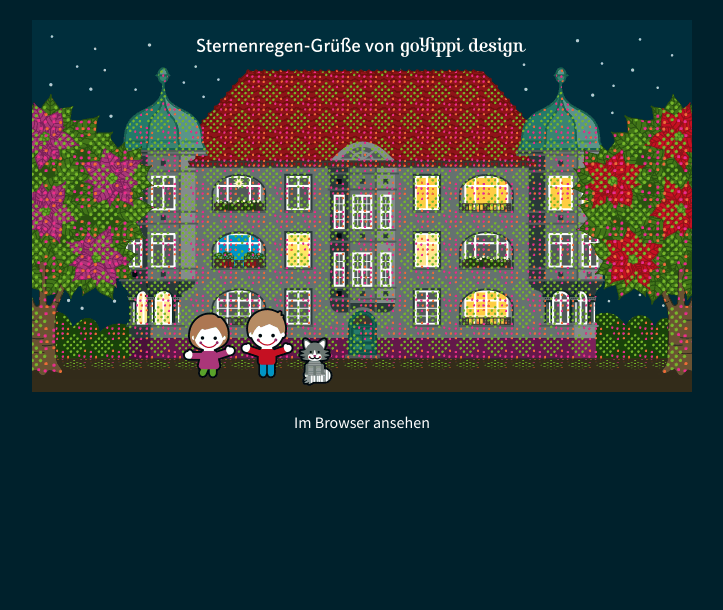
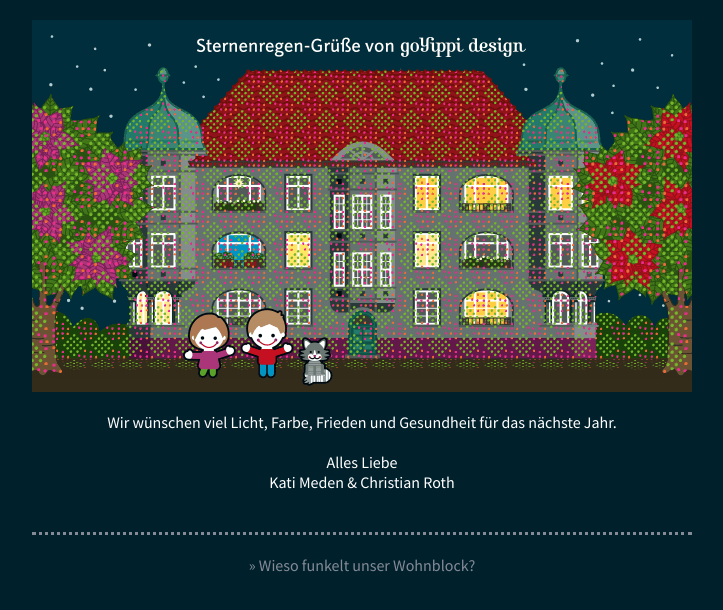
Before and after one commit to goYippi-labs/sternenregen-2016, a plain HTML site: page index.html in a window 1280 px wide. Shown: the whole page, without its empty margins (278-1001 px from the left). Drawn offline with Linux system fonts and the light colour scheme.

Commit message:
Final Text

```diff
--- a/index.html
+++ b/index.html
@@ -11,7 +11,7 @@
 
     <style type="text/css">
         a:link, a:visited, a:active {
-            color:#FFF;
+            color:#848b96;
             text-decoration:none;
             outline: none;
         }
@@ -19,6 +19,9 @@
             color:#aa3679;
             text-decoration:none;
             outline: none;
+        }
+        a.fallback-link:link, a.fallback-link:visited,a.fallback-link:hover, a.fallback-link:active {
+            color:#00212c;
         }
         p {
             margin: 0 0 20px;
@@ -42,13 +45,27 @@
     <table class="a_660" width="660" align="center" cellpadding="0" cellspacing="0" style="color:#FFF; font-family:'Source Sans Pro',Arial,sans-serif; font-size:16px; line-height:20px; color:#FFF; margin:0 auto; padding:0; vertical-align:top;" >
         <tr>
             <td class="a_660">
-                <img src="https://goyippi-labs.github.io/sternenregen-2016/assets/images/goyippi_sternenregen_animation_2016.gif" alt="Sternenregen-Grüße von goYippi design" width="660" height="372" style="margin:20px 0;" />
+                <p style="margin:0;">
+                    <a href="https://goyippi-labs.github.io/sternenregen-2016" style="color:#00212c;" class="fallback-link">Im Browser ansehen</a>
+                </p>
+            </td>
+        </tr>
+        <tr>
+            <td class="a_660">
+                <img src="https://goyippi-labs.github.io/sternenregen-2016/assets/images/goyippi_sternenregen_animation_2016.gif" alt="Sternenregen-Grüße von goYippi design" width="660" height="372" style="margin:0 0 20px;" />
             </td>
         </tr>
         <tr>
             <td class="a_660">
                 <p style="margin:0 0 20px;">
-                    <a href="https://goyippi-labs.github.io/sternenregen-2016">Im Browser ansehen</a>
+                    Wir wünschen viel Licht, Farbe, Frieden und Gesundheit für das nächste Jahr.
+                </p>
+                <p style="margin:0 0 40px;">
+                    Alles Liebe<br />
+                    Kati Meden &amp; Christian Roth
+                </p>
+                <p style="margin:0 0 20px; border-top:3px dotted #848b96; padding-top:20px;">
+                    <a href="http://www.goyippi.net/2016/12/glitzernde-gruesse-zum-jahreswechsel/#more-1401">» Wieso funkelt unser Wohnblock?</a>
                 </p>
             </td>
         </tr>
```
